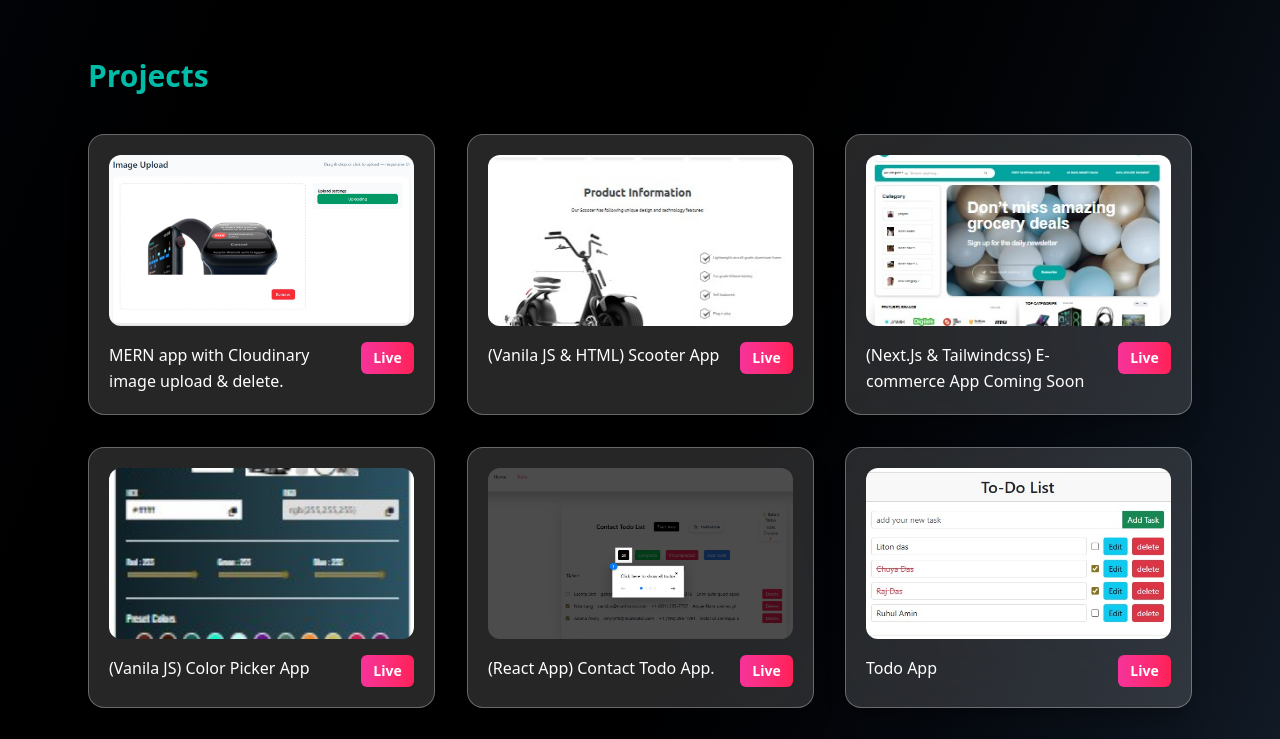
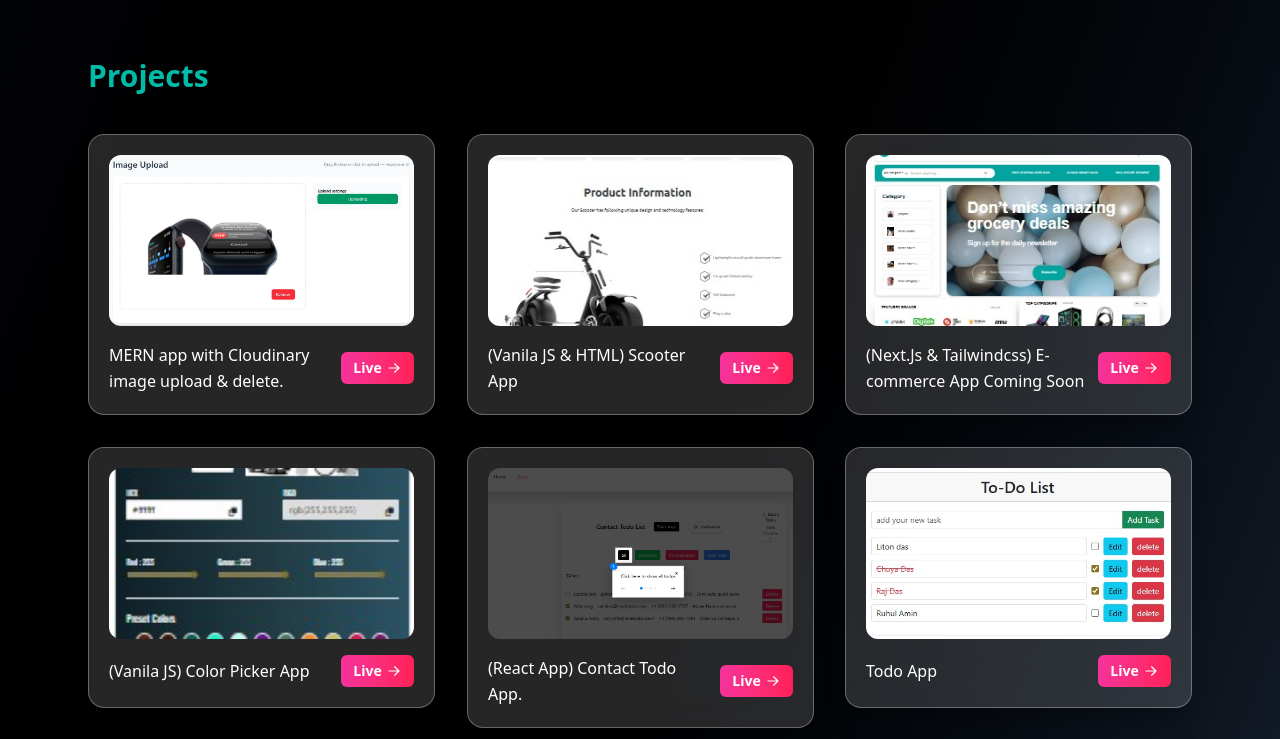
Before and after one commit to liton-das/dev.portfolio, a React (Vite) app in the folder client/: page / in a window 1280 px wide. Shown: the part 1820-2559 px from the top of the page. Built offline with nearby package versions, Linux system fonts and the light colour scheme.

Commit message:
work with project section

```diff
--- a/client/src/components/Card.jsx
+++ b/client/src/components/Card.jsx
@@ -1,11 +1,17 @@
 import React from "react";
-
+import { HiMiniArrowRight } from "react-icons/hi2";
 const Card = ({ image, content, imageLink }) => {
   return (
     <>
+      <a
+  href={imageLink}
+  target="_blank"
+  rel="noopener noreferrer"
+  className="block w-full max-w-sm mx-auto focus:outline-none"
+>
   <div
     className="
-    relative w-full max-w-sm mx-auto
+      relative w-full
       p-4 sm:p-5 rounded-2xl
       bg-white/15 backdrop-blur-2xl
       border border-white/30
@@ -21,10 +27,16 @@ const Card = ({ image, content, imageLink }) => {
       const y = e.clientY - rect.top;
       const centerX = rect.width / 2;
       const centerY = rect.height / 2;
+
       const rotateX = -(y - centerY) / 18;
       const rotateY = (x - centerX) / 18;
 
-          card.style.transform = `perspective(1000px) rotateX(${rotateX}deg) rotateY(${rotateY}deg) scale(1.05)`;
+      card.style.transform = `
+        perspective(1000px)
+        rotateX(${rotateX}deg)
+        rotateY(${rotateY}deg)
+        scale(1.05)
+      `;
     }}
     onMouseLeave={(e) => {
       e.currentTarget.style.transform =
@@ -32,7 +44,11 @@ const Card = ({ image, content, imageLink }) => {
     }}
   >
     {/* Glow layer */}
-        <div className="absolute inset-0 rounded-2xl bg-linear-to-br from-cyan-400/20 to-purple-500/20 blur-xl opacity-0 hover:opacity-100 transition"></div>
+    <div className="
+      absolute inset-0 rounded-2xl
+      bg-linear-to-br from-cyan-400/20 to-purple-500/20
+      blur-xl opacity-0 hover:opacity-100 transition
+    " />
 
     {/* Image */}
     <div className="relative w-full aspect-video overflow-hidden rounded-xl">
@@ -44,15 +60,16 @@ const Card = ({ image, content, imageLink }) => {
     </div>
 
     {/* Content */}
-        <div className="relative mt-4 flex items-start justify-between gap-3">
-          <p className="text-sm sm:text-base text-white leading-relaxed line-clamp-2">{content}</p>
+    <div className="relative mt-4 flex items-center justify-between gap-3">
+      <p className="text-sm sm:text-base text-white leading-relaxed line-clamp-2">
+        {content}
+      </p>
 
-          <a
-            href={imageLink}
-            target="_blank"
-            rel="noopener noreferrer"
+      {/* Fake Button (visual only) */}
+      <span
         className="
-              shrink-0 px-3 py-1.5
+          inline-flex items-center gap-1
+          px-3 py-1.5
           text-xs sm:text-sm font-semibold text-white
           rounded-md
           bg-linear-to-r from-pink-500 to-rose-500
@@ -61,10 +78,12 @@ const Card = ({ image, content, imageLink }) => {
           transition-all
         "
       >
-            Live
-          </a>
+        Live <HiMiniArrowRight className="text-base" />
+      </span>
     </div>
   </div>
+</a>
+
     </>
   );
 };
```
Lines whose indentation alone changed are shown as unchanged.
